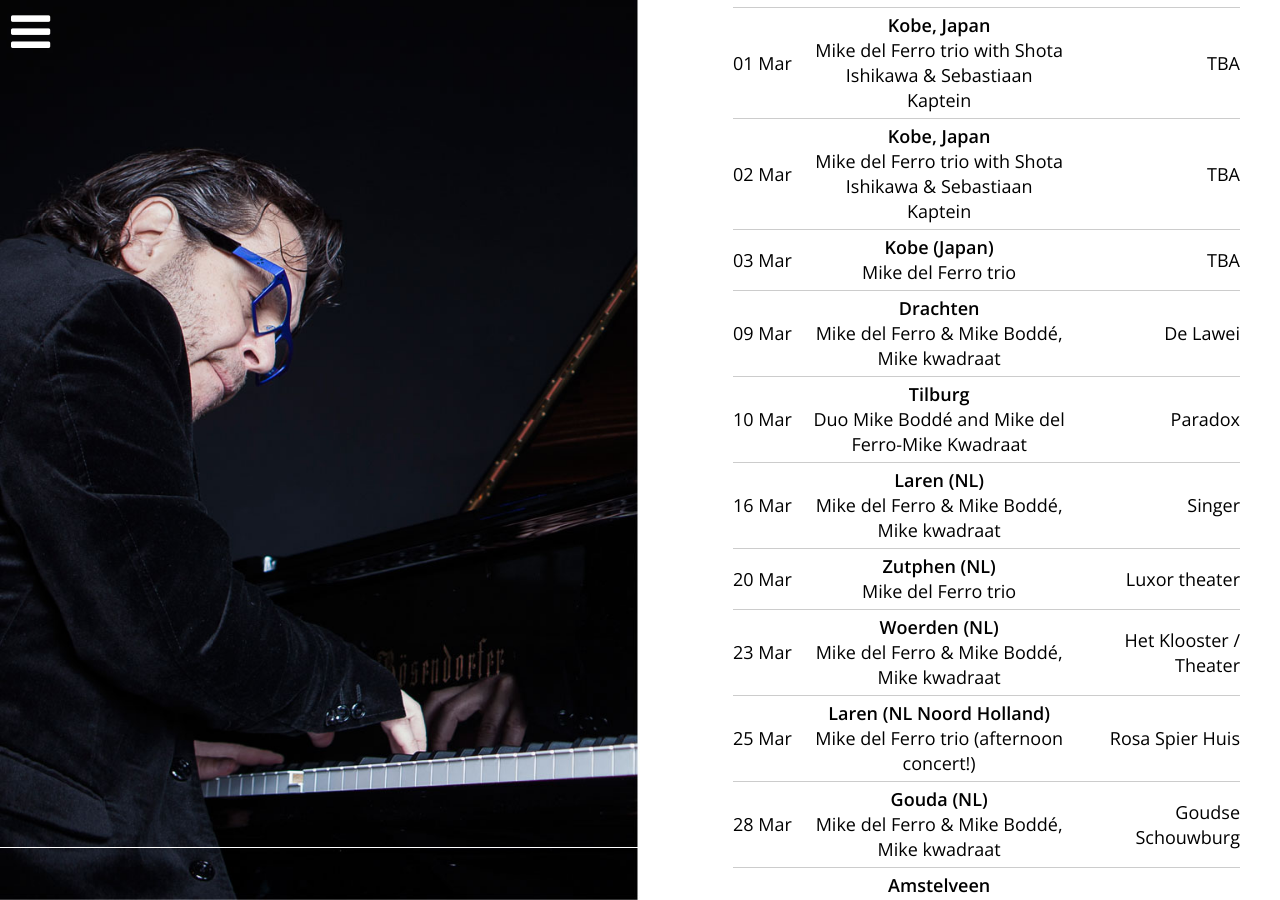
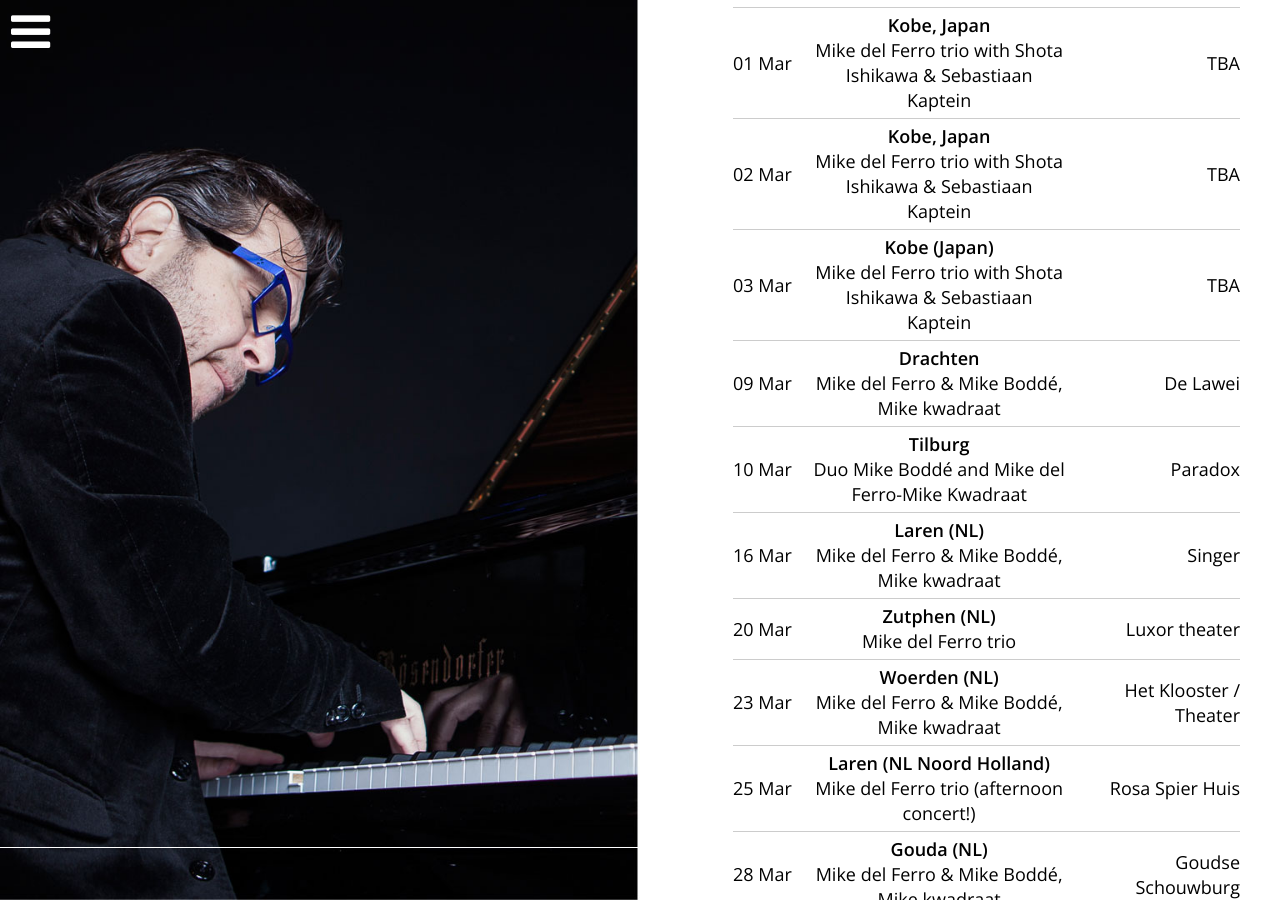
Before and after one commit to mikedelferro/website, a Jekyll site: the page built from agenda.html, in a window 1280 px wide and 900 px high, scrolled down 1540 px. Built offline with Jekyll 4.4.1, drawn with Linux system fonts in a browser that asks for light colours; nearby versions of some CDN libraries.

Commit message:
Updated '_config.yml' via CloudCannon

```diff
--- a/_config.yml
+++ b/_config.yml
@@ -104,7 +104,7 @@ gigs:
     location: Munganga
     venue: Amsterdam
     url: www.munganga.nl
-  - title: Mike del Ferro trio
+  - title: Mike del Ferro trio with Shota Ishikawa & Sebastiaan Kaptein
     date: 2018-03-03 20:30:00
     location: TBA
     venue: Kobe (Japan)
```
